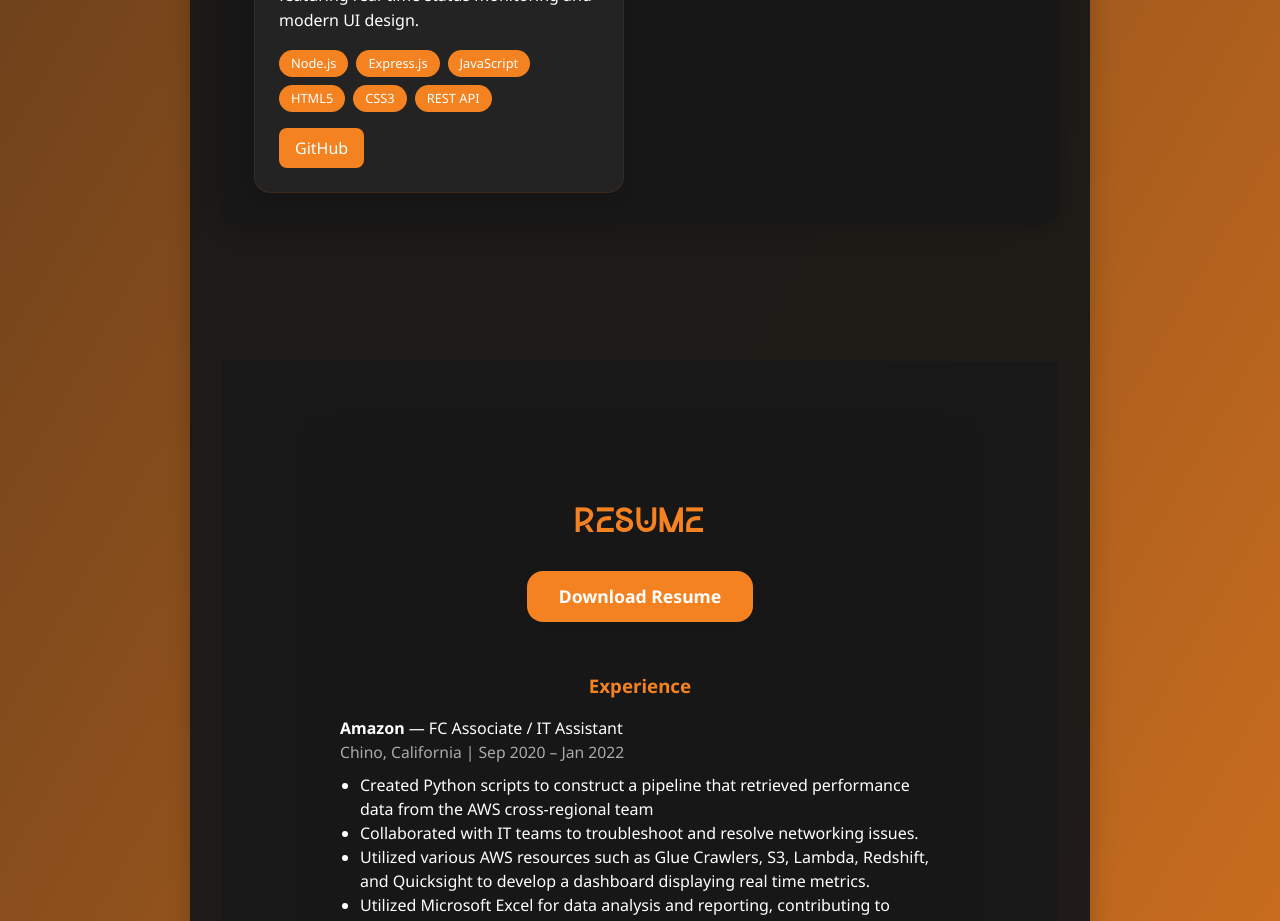
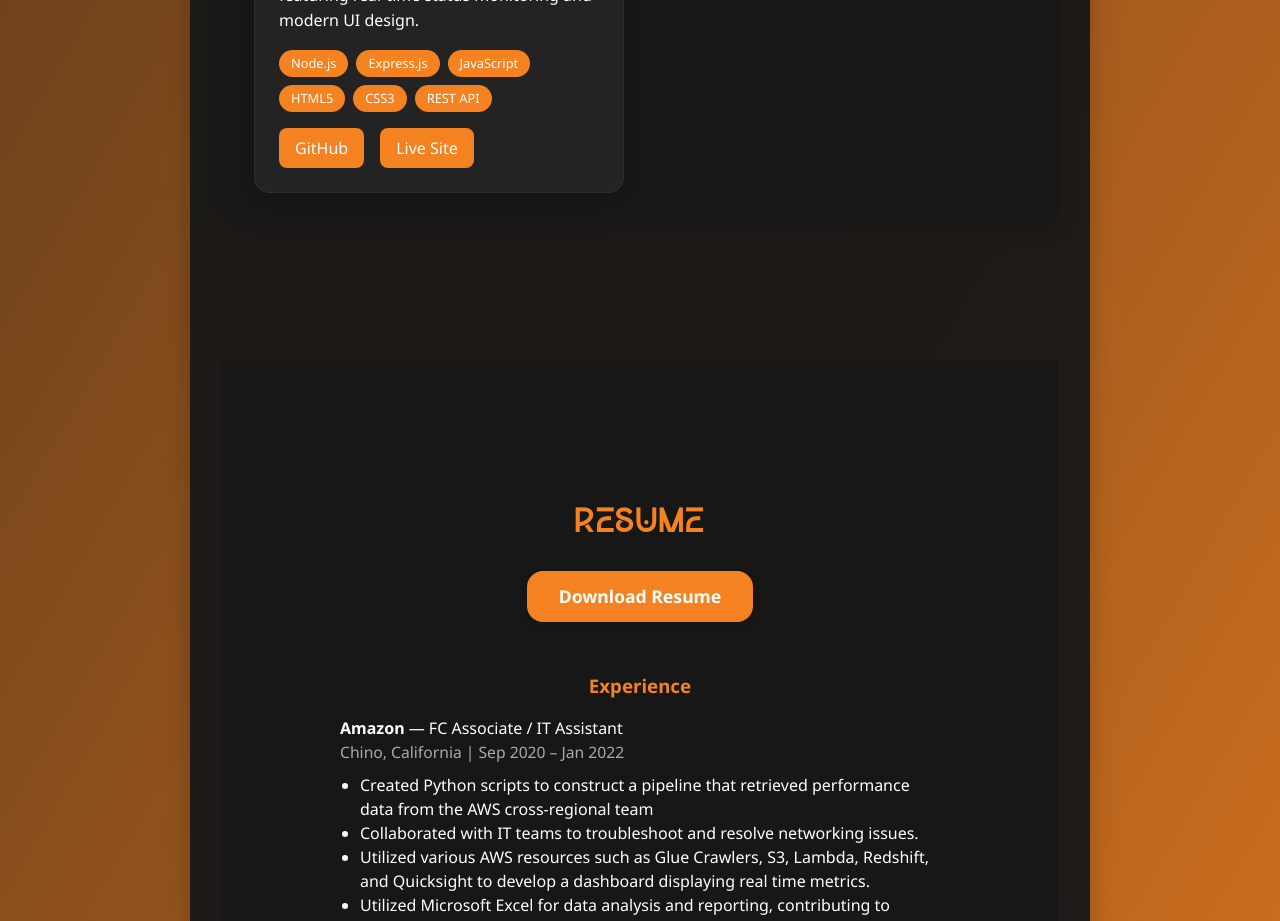
Before and after one commit to btranTFT/cs-portfolio, a React (Vite) app: page / in a window 1280 px wide. Shown: the part 3100-4021 px from the top of the page. Built offline with nearby package versions, Linux system fonts and the light colour scheme.

Commit message:
Add live site button for RoomTrackerWeb service in Projects page

```diff
--- a/src/pages/Projects.jsx
+++ b/src/pages/Projects.jsx
@@ -26,7 +26,7 @@
       description: "A web service prototype demonstrating frontend-backend communication for room availability tracking in libraries, featuring real-time status monitoring and modern UI design.",
       technologies: ["Node.js", "Express.js", "JavaScript", "HTML5", "CSS3", "REST API"],
       github: "https://github.com/SatelliteGear/RoomTracker",
-      live: "#",
+      live: "https://cppstudyroombooking.vercel.app/",
       image: "/roomimg.jpg"
     }
   ];
@@ -53,6 +53,11 @@
                   <a href={project.github} className="project-link" target="_blank" rel="noopener noreferrer">
                     GitHub
                   </a>
+                  {project.live !== "#" && (
+                    <a href={project.live} className="project-link" target="_blank" rel="noopener noreferrer">
+                      Live Site
+                    </a>
+                  )}
                 </div>
               </div>
             </div>
```
